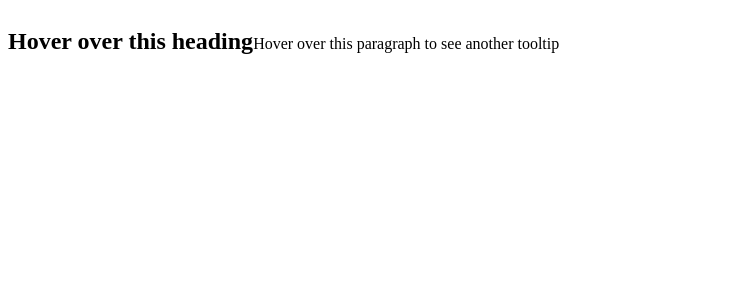
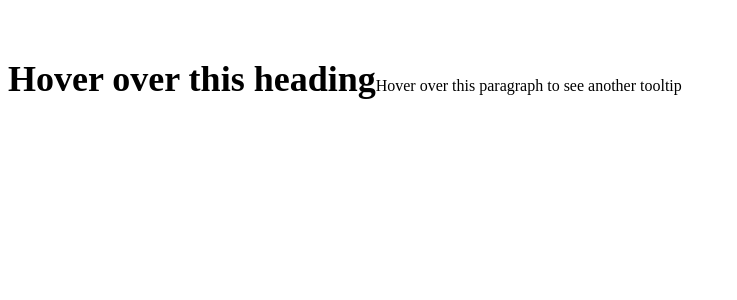
Before and after one commit to acciojob/react-composition-3-Aravindhan-Rajendran, a React app: page / in a window 1280 px wide. Shown: the top 300 px of the page, without its empty margins (0-737 px from the left). Built offline with nearby package versions, Linux system fonts and the light colour scheme.

Commit message:
Update App.js

```diff
--- a/src/components/App.js
+++ b/src/components/App.js
@@ -5,12 +5,14 @@ import './../styles/App.css';
 const App = () => {
   return (
     <div>
-      <Tooltip tooltipId="firstTooltip" text="This is a tooltip for the first div">
+      <h2 className="tooltip"><Tooltip tooltipId="firstTooltip" text="This is a tooltip for the first div">
         <h2>Hover over this heading</h2>
       </Tooltip>
-      <Tooltip tooltipId="secondTooltip" text="This is another tooltip for the second div">
+    </h2>
+      <p className="tooltip"><Tooltip tooltipId="secondTooltip" text="This is another tooltip for the second div">
         <p>Hover over this paragraph to see another tooltip</p>
       </Tooltip>
+    </p>
     </div>
   );
 }
```
